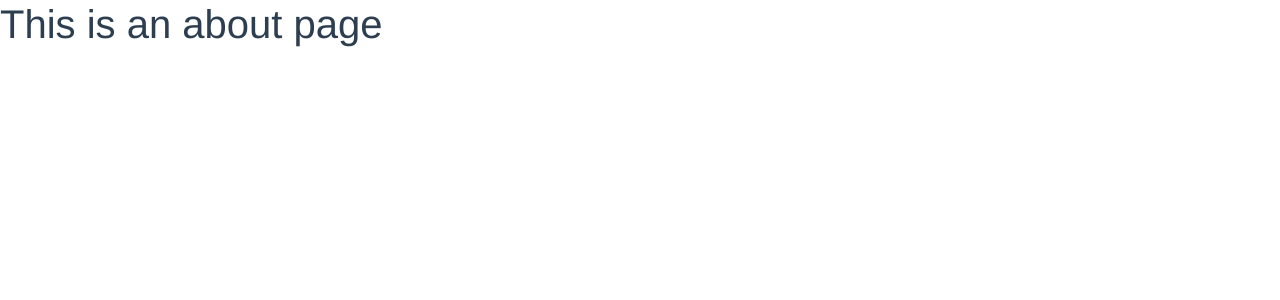
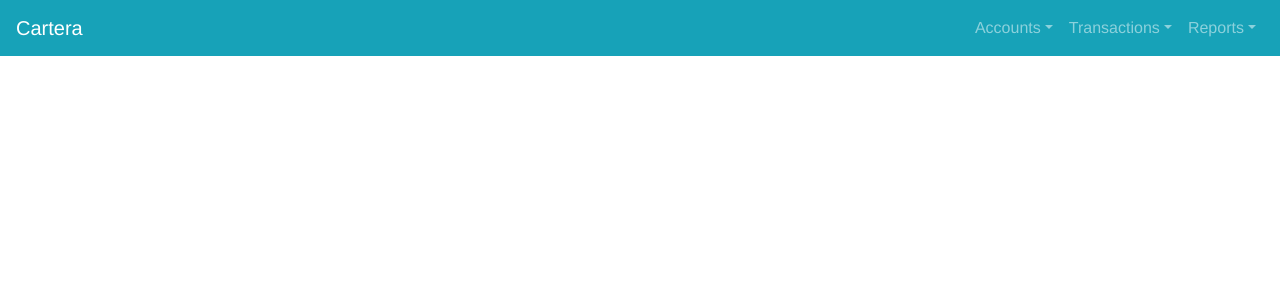
Before and after one commit to caleeli/coredump-front, a Vue app: page /#/login in a window 1280 px wide. Both pictures are taken after typing "Sample", "Sample123" into the empty fields and a click on the button "Ingresar". Shown: the top 300 px of the page. Built offline with nearby package versions, Linux system fonts and the light colour scheme.

Commit message:
Try navbar

```diff
--- a/src/views/About.vue
+++ b/src/views/About.vue
@@ -1,5 +1,31 @@
 <template>
-  <div class="about h-100">
-    <h1>This is an about page</h1>
+  <div>
+    <div>
+      <b-navbar toggleable="md" type="dark" variant="info">
+        <b-navbar-brand>Cartera</b-navbar-brand>
+
+        <b-navbar-toggle target="nav-collapse"></b-navbar-toggle>
+
+        <b-collapse id="nav-collapse" is-nav>
+          <b-navbar-nav class="ml-auto">
+
+            <b-nav-item-dropdown text="Accounts" right>
+              <b-dropdown-item href="#">Edit Account Titles</b-dropdown-item>
+            </b-nav-item-dropdown>
+
+            <b-nav-item-dropdown text="Transactions" right>
+              <b-dropdown-item href="#">1. --------------------</b-dropdown-item>
+              <b-dropdown-item href="#">2. --------------------</b-dropdown-item>
+              <b-dropdown-item href="#">3. --------------------</b-dropdown-item>
+            </b-nav-item-dropdown>
+
+            <b-nav-item-dropdown text="Reports" right>
+              <b-dropdown-item href="#">1. Net Worth Report</b-dropdown-item>
+              <b-dropdown-item href="#">2. --------------------</b-dropdown-item>
+            </b-nav-item-dropdown>
+          </b-navbar-nav>
+        </b-collapse>
+      </b-navbar>
+    </div>
   </div>
 </template>
```
